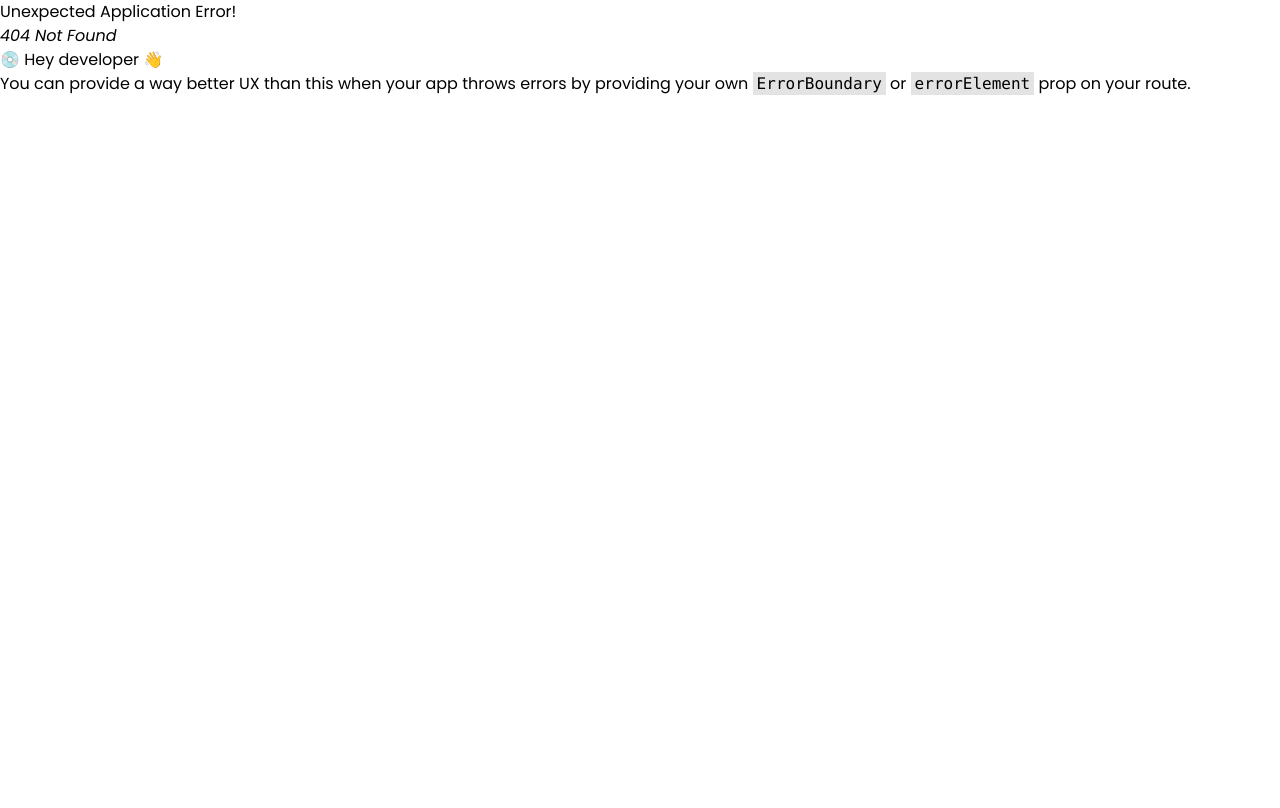
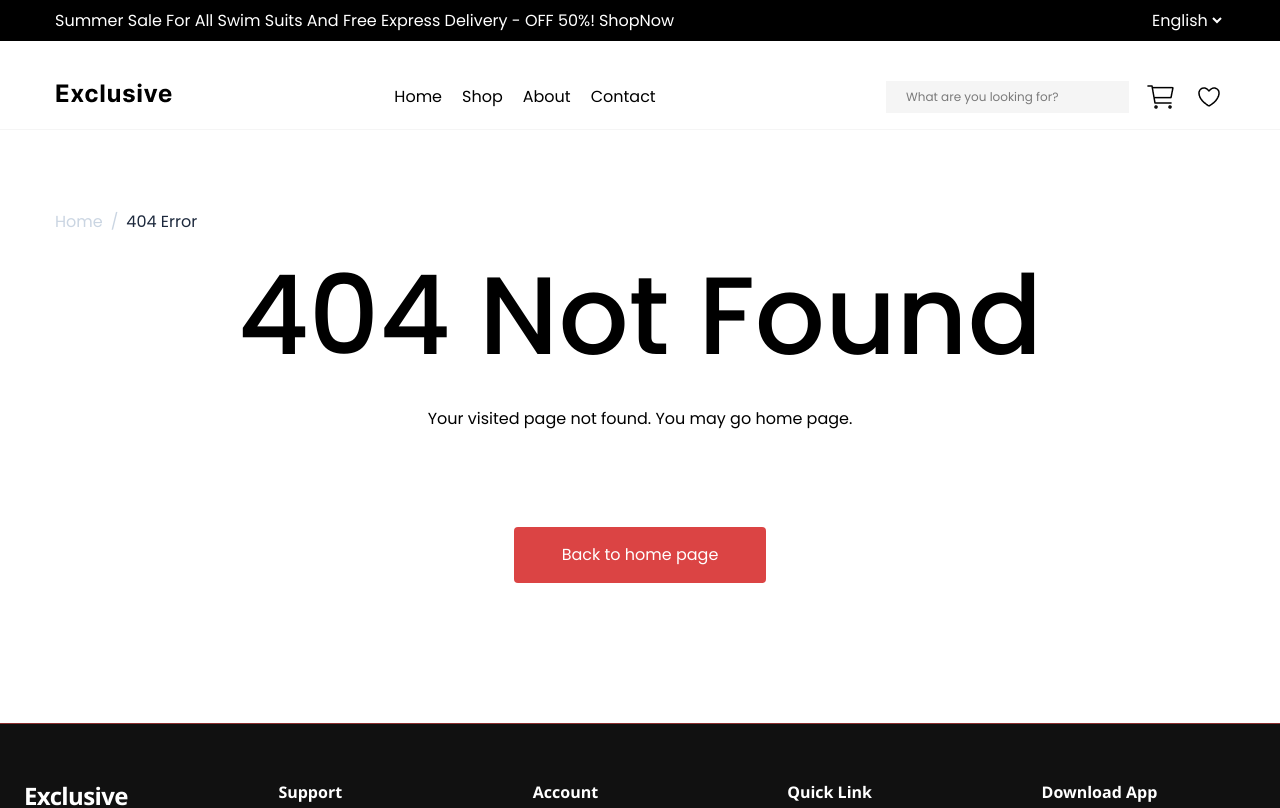
Before and after one commit to Alamin-Coding/ES-FDR-2503-E-Commerce, a React (Vite) app: page /about in a window 1280 px wide. Before the commit this address had no page. Shown: the top 808 px of the page. Built offline with nearby package versions, Linux system fonts and the light colour scheme.

Commit message:
not found page add

```diff
--- /dev/null
+++ b/src/pages/NotFoundPage.jsx
@@ -0,0 +1,32 @@
+import React from "react";
+import { Link } from "react-router";
+
+const NotFoundPage = () => {
+	return (
+		<section className="pt-20 pb-35 bg-white">
+			<div className="container">
+				<div className="flex items-center gap-2 justify-start">
+					<span className="text-slate-300">Home</span>
+                    <span className="text-slate-300">/</span>
+					<span className="text-slate-800">404 Error</span>
+				</div>
+				<div className="text-center">
+					<h1 className="text-[110px] font-medium pb-2 text-black">
+						404 Not Found
+					</h1>
+					<p className="text-base font-normal text-black leading-normal pb-[96px]">
+						Your visited page not found. You may go home page.
+					</p>
+					<Link
+						to={"/"}
+						className="inline-block py-4 px-12 bg-secondary text-white rounded-sm"
+					>
+						Back to home page
+					</Link>
+				</div>
+			</div>
+		</section>
+	);
+};
+
+export default NotFoundPage;
```
Also changed, not shown: src/App.jsx (+15 -12 lines).
